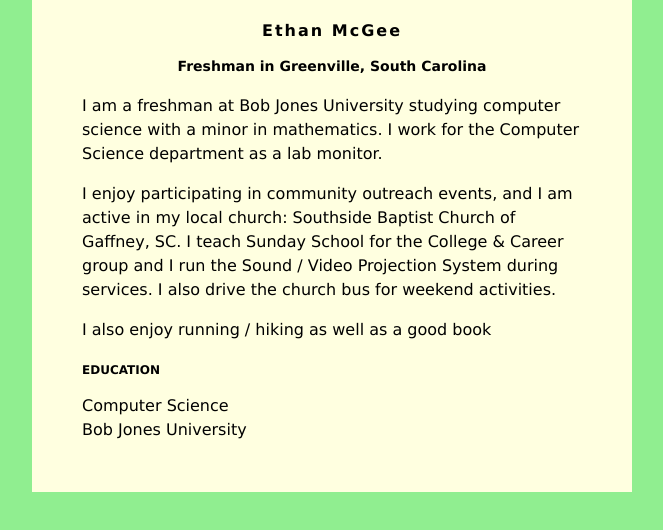
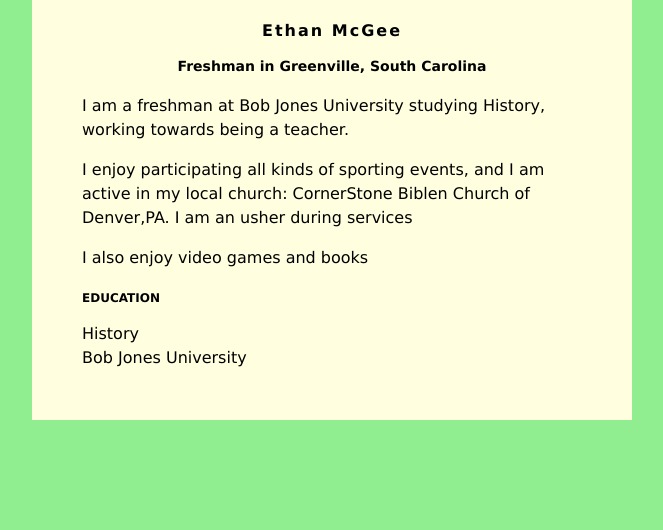
Before and after one commit to PackerJahn/PackerJahn.github.io, a plain HTML site: page index.html in a window 1280 px wide. Shown: the whole page, without its empty margins (308-971 px from the left). Drawn offline with Linux system fonts and the light colour scheme.

Commit message:
Update index.html

```diff
--- a/index.html
+++ b/index.html
@@ -33,16 +33,15 @@ h3 {
         <h1>Ethan McGee</h1>
         <h2>Freshman in Greenville, South Carolina</h2>
 
-         <p>I am a freshman at Bob Jones University studying computer science with a minor in mathematics. I work for the Computer Science department as a lab monitor.</p>
+         <p>I am a freshman at Bob Jones University studying History, working towards being a teacher.</p>
          <p>
-            I enjoy participating in community outreach events, and I am active in my local church: Southside Baptist Church of Gaffney, SC.  I teach Sunday School for the College &amp; Career group and I run the Sound / Video Projection System during services.  I also drive the church bus for weekend activities.
-         </p>
+            I enjoy participating all kinds of sporting events, and I am active in my local church: CornerStone Biblen Church of Denver,PA.  I am an usher during services
          <p>
-            I also enjoy running / hiking as well as a good book
+            I also enjoy video games and books
          </p>
 
         <h3>EDUCATION</h3>
-        Computer Science<br>
+        History<br>
         Bob Jones University
     </div>
 
```
